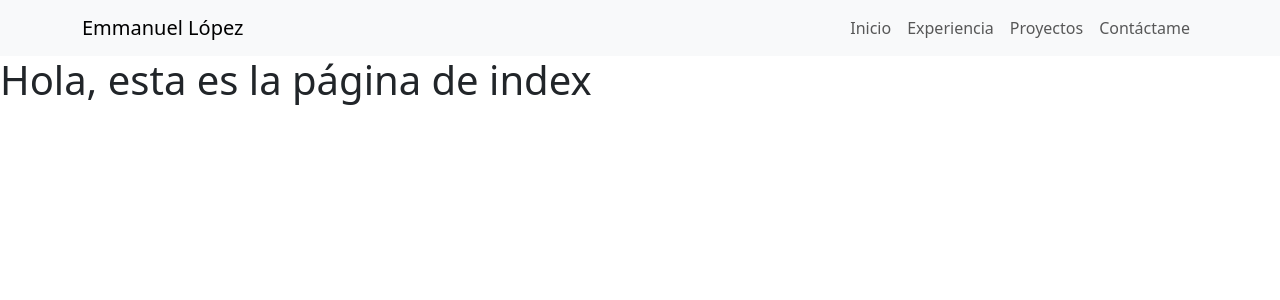
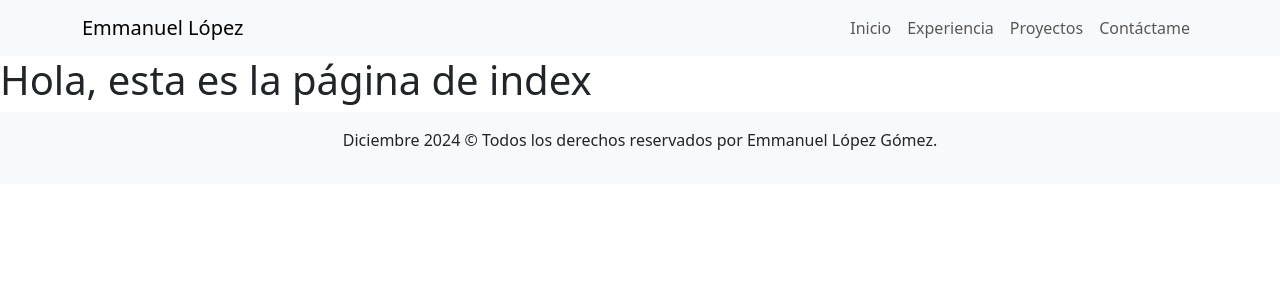
Before and after one commit to Emmlg/Portfolio-Emmlg, a React (Vite) app: page / in a window 1280 px wide. Shown: the top 300 px of the page. Built offline with nearby package versions, Linux system fonts and the light colour scheme.

Commit message:
update(main): add footer property

```diff
--- a/src/main.tsx
+++ b/src/main.tsx
@@ -4,24 +4,27 @@ import { BrowserRouter as Router, Routes, Route } from 'react-router-dom';
 import 'bootstrap/dist/css/bootstrap.min.css';
 import 'bootstrap/dist/js/bootstrap.bundle.min.js';
 
-// Importa las páginas que se renderizarán en las rutas
-import Navbar from './Components/NavBar';  // Asegúrate de importar el Navbar
+// Importa las páginas y componentes
+import Navbar from './Components/NavBar';
+import Footer from './Components/Footer'; // Importa el Footer
 import PIndex from './pages/PIndex';
 import Experiencia from './pages/Experiencia';
 import MyWork from './pages/MyWork';
 import Contactame from './pages/Contactame';
 
-
 createRoot(document.getElementById('root')!).render(
   <StrictMode>
     <Router>
-      <Navbar />  {/* El Navbar se renderiza siempre en la parte superior */}
+      <Navbar /> {/* Navbar se renderiza siempre en la parte superior */}
+      <div className="main-content">
         <Routes>
           <Route path="/" element={<PIndex />} />
           <Route path="/experiencia" element={<Experiencia />} />
           <Route path="/mitrabajo" element={<MyWork />} />
           <Route path="/contactame" element={<Contactame />} />
         </Routes>
+      </div>
+      <Footer /> {/* Footer se renderiza siempre en la parte inferior */}
     </Router>
   </StrictMode>
 );
```
Lines whose indentation alone changed are shown as unchanged.
